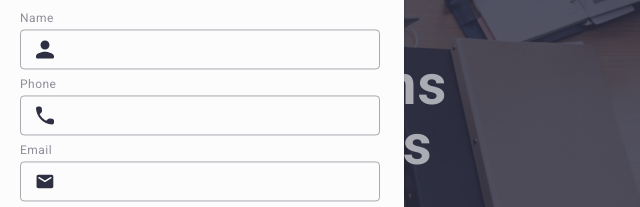
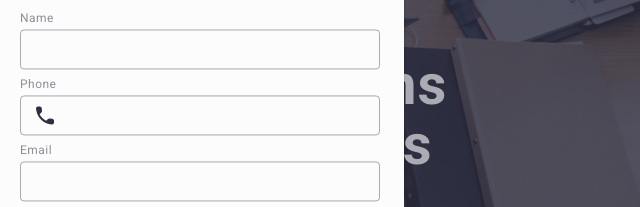
Before and after one commit to CaptainKirioto/goit-markup-hw-05, a plain HTML site: page index.html in a window 1280 px wide. Shown: the part 205-412 px from the top of the page, 440-1080 px from the left. Drawn offline with nearby package versions, Linux system fonts and the light colour scheme.

Commit message:
Icons fix
Icons in modal window changed

```diff
--- a/index.html
+++ b/index.html
@@ -571,7 +571,7 @@
                 id="user-name"
               />
               <svg class="modal-icon" width="18" height="24">
-                <use href="./images/icons.svg#icon-user"></use>
+                <use href="./images/icons.svg#icon-person"></use>
               </svg>
             </div>
           </div>
@@ -601,7 +601,7 @@
                 id="user-email"
               />
               <svg class="modal-icon" width="18" height="24">
-                <use href="./images/icons.svg#icon-mail"></use>
+                <use href="./images/icons.svg#icon-email"></use>
               </svg>
             </div>
           </div>
```
Also changed, not shown: images/checkmark.svg (added), images/cross.svg (added), images/email.svg (added), images/icons.svg, images/person.svg (added), images/phone.svg (added), images/send.svg (added), 2 other files.
